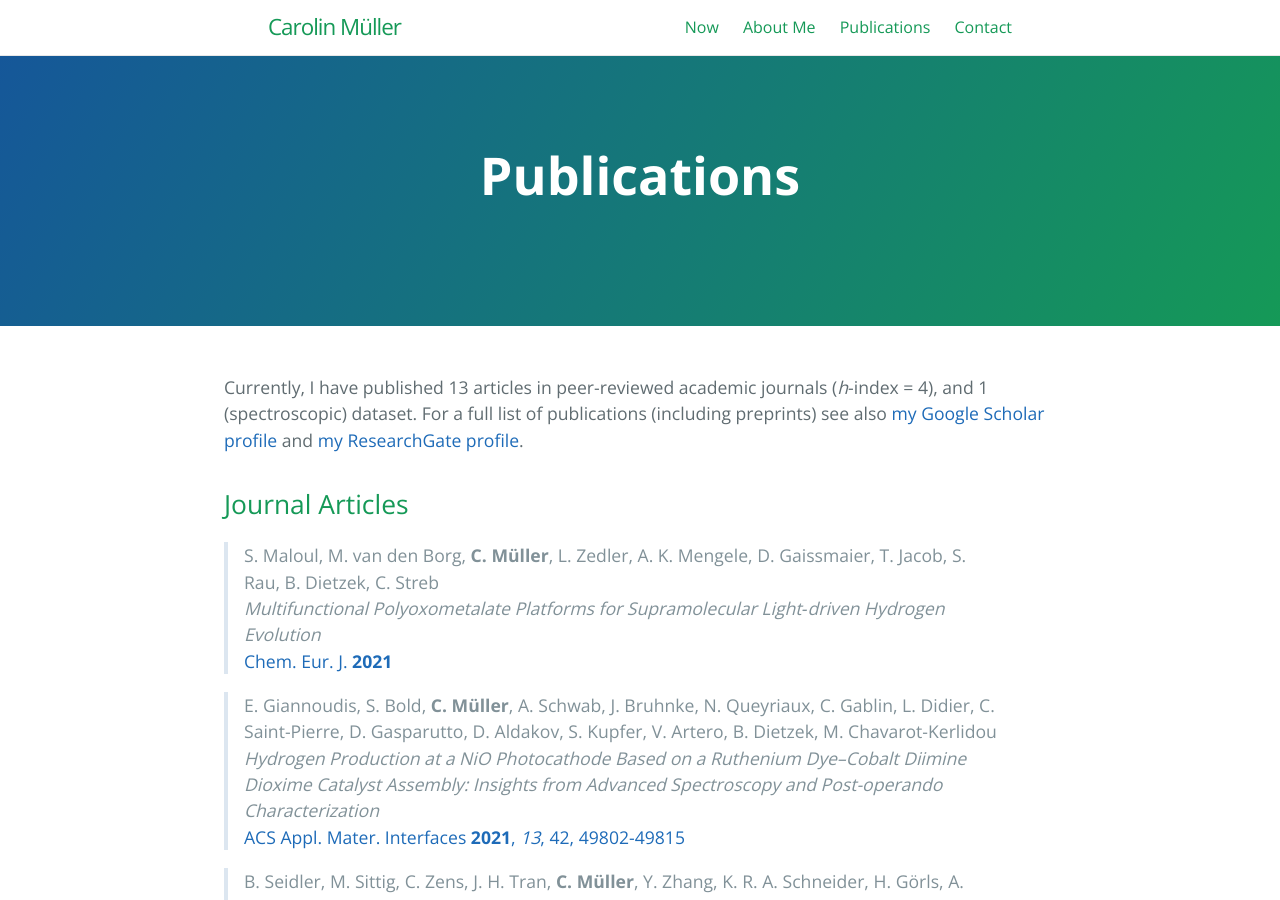
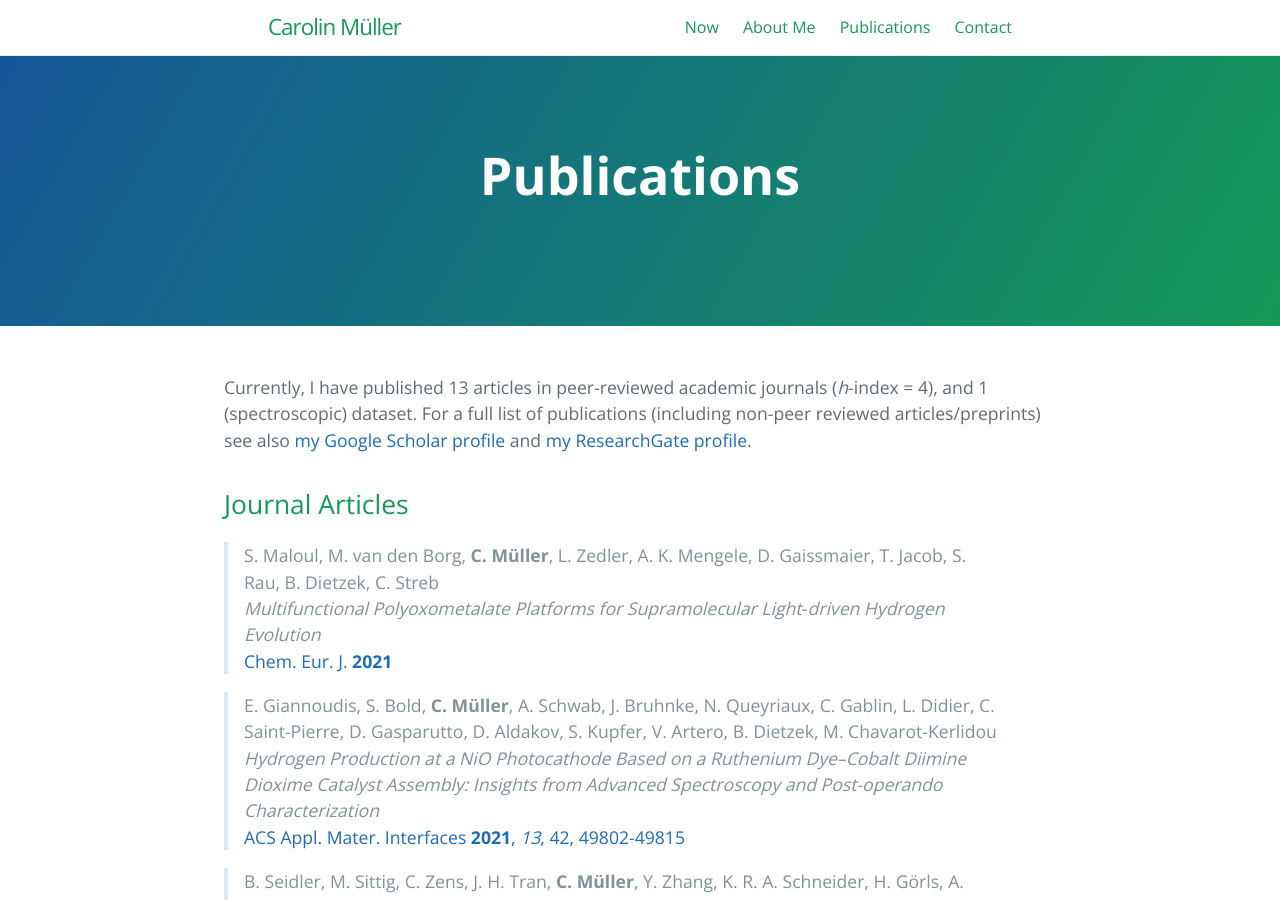
Before and after one commit to carolin-m/carolin-m.github.io, a Jekyll site: the page built from publications.md, in a window 1280 px wide and 900 px high. Built offline with Jekyll 4.4.1, drawn with Linux system fonts in a browser that asks for light colours.

Commit message:
Update publications.md

```diff
--- a/publications.md
+++ b/publications.md
@@ -6,7 +6,7 @@
 order: 1
 ---
 
-Currently, I have published 13 articles in peer-reviewed academic journals (*h*-index = 4), and 1 (spectroscopic) dataset. For a full list of publications (including preprints) see also [my Google Scholar profile](https://scholar.google.com/citations?hl=de&user=GTdILbgAAAAJ) and [my ResearchGate profile](https://www.researchgate.net/profile/Carolin-Mueller-6).
+Currently, I have published 13 articles in peer-reviewed academic journals (*h*-index = 4), and 1 (spectroscopic) dataset. For a full list of publications (including non-peer reviewed articles/preprints) see also [my Google Scholar profile](https://scholar.google.com/citations?hl=de&user=GTdILbgAAAAJ) and [my ResearchGate profile](https://www.researchgate.net/profile/Carolin-Mueller-6).
 
 
 ## Journal Articles <br>
```
